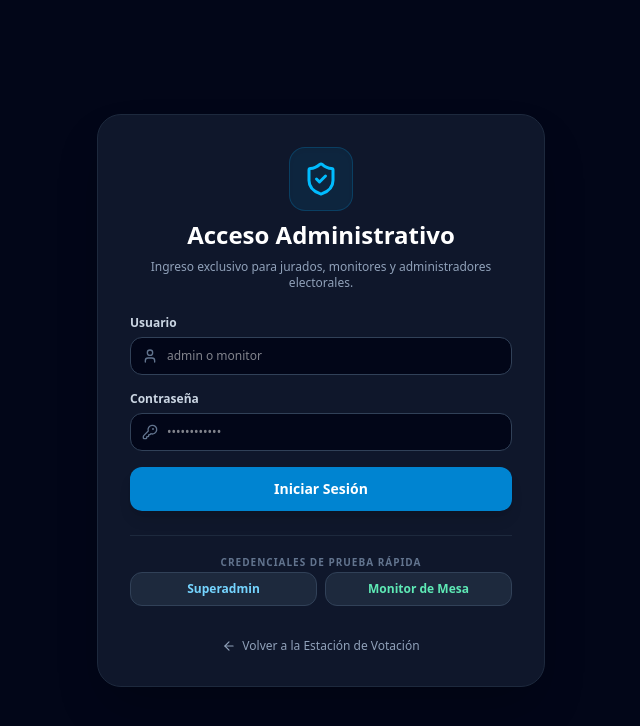
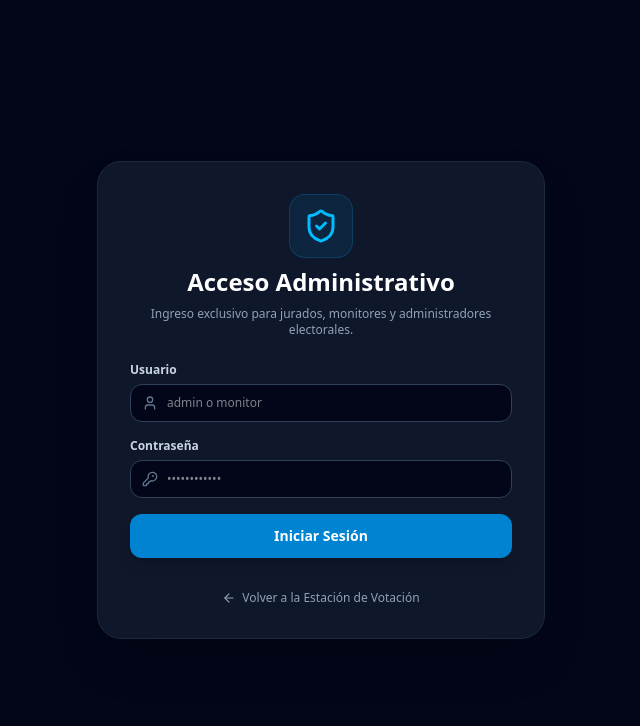
Before and after one commit to joanvup/DemocraTIC, a React (Vite) app: page / in a window 1280 px wide. Both pictures are taken after a click on the button "Admin". Shown: the top 726 px of the page, without its empty margins (319-959 px from the left). Built offline with nearby package versions, Linux system fonts and the light colour scheme; no server answers.

Commit message:
refactor: remove demo login credentials from LoginPage
Deletes test account buttons and associated logic to improve security and prevent unauthorized access in production environments.

```diff
--- a/src/client/pages/LoginPage.tsx
+++ b/src/client/pages/LoginPage.tsx
@@ -33,11 +33,6 @@ export function LoginPage({
     } finally {
       setLoading(false);
     }
-  };
-
-  const handleQuickLogin = (u: string, p: string) => {
-    setUsername(u);
-    setPassword(p);
   };
 
   return (
@@ -95,29 +90,6 @@ export function LoginPage({
           </button>
         </form>
 
-        {/* Acceso Rápido Demo */}
-        <div className="pt-3 border-t border-slate-800 space-y-2 text-center">
-          <span className="text-[10px] text-slate-500 uppercase tracking-widest font-bold">
-            Credenciales de Prueba Rápida
-          </span>
-          <div className="grid grid-cols-2 gap-2 text-xs">
-            <button
-              type="button"
-              onClick={() => handleQuickLogin('admin', 'Admin2026!*')}
-              className="p-2 bg-slate-800 hover:bg-slate-700 rounded-xl text-sky-300 font-bold border border-slate-700 transition-colors"
-            >
-              Superadmin
-            </button>
-            <button
-              type="button"
-              onClick={() => handleQuickLogin('monitor', 'Monitor2026!*')}
-              className="p-2 bg-slate-800 hover:bg-slate-700 rounded-xl text-emerald-300 font-bold border border-slate-700 transition-colors"
-            >
-              Monitor de Mesa
-            </button>
-          </div>
-        </div>
-
         <div className="text-center pt-2">
           <button
             type="button"
```
